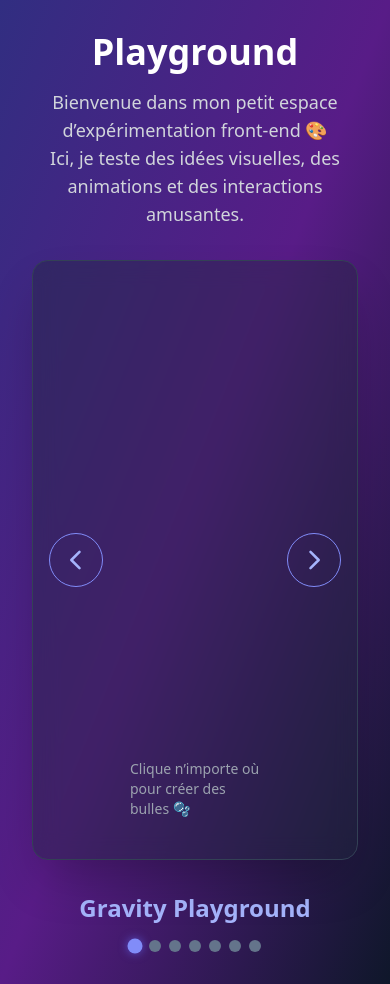
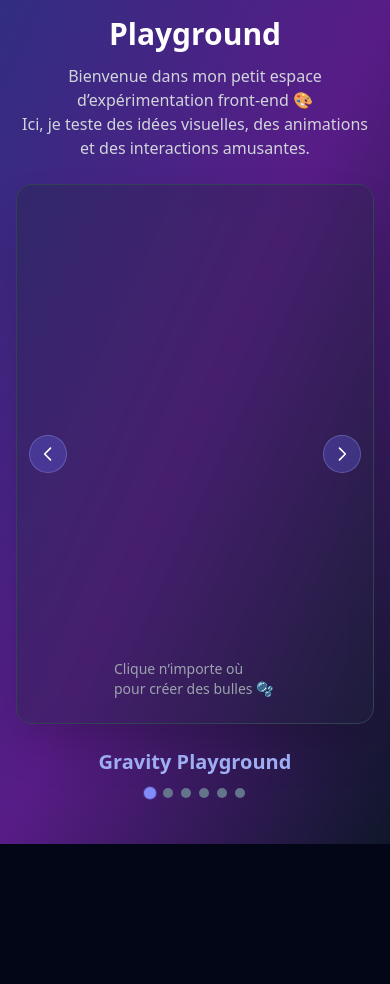
Before and after one commit to Mohamed-bennaceur-epitech/portfolio-mohamed-amin, a React (Vite) app: page /playground in a window 390 px wide. After the commit the page ends 844 px from the top, so only its background shows below. Built offline with nearby package versions, Linux system fonts and the light colour scheme.

Commit message:
[FIX] - responsive fix

```diff
--- a/src/Pages/Playground.tsx
+++ b/src/Pages/Playground.tsx
@@ -1,106 +1,83 @@
-import { useState } from "react";
+import { useState, useEffect } from "react";
 import { motion, AnimatePresence } from "framer-motion";
 import GravityPlayground from "../components/GravityPlayground";
 import AiMoodBoard from "../components/AiMoodBoard";
 import MiniSandbox from "../components/MiniSandbox";
-import MoodOrb from "../components/MoodOrb";
+import DevStatsDashboard from "../components/DevStatsDashboard";
 import OrbitPlanets from "../components/OrbitPlanets";
 import ParticleMood from "../components/ParticleMood";
-import DevStatsDashboard from "../components/DevStatsDashboard";
 
 export default function Playground() {
   const components = [
     { id: 0, element: <GravityPlayground />, title: "Gravity Playground" },
     { id: 1, element: <AiMoodBoard />, title: "AI Mood Board" },
     { id: 2, element: <MiniSandbox />, title: "Mini Creative Sandbox" },
-    { id: 3, element: <MoodOrb />, title: "Mood Orb" },
-    { id: 4, element: <OrbitPlanets />, title: "Orbit Planets" },
-    { id: 5, element: <ParticleMood />, title: "Particle Mood" },
-    { id: 6, element: <DevStatsDashboard />, title: "Dev Stats Dashboard" },
+    { id: 3, element: <OrbitPlanets />, title: "Orbit Planets" },
+    { id: 4, element: <ParticleMood />, title: "Particle Mood" },
+    { id: 5, element: <DevStatsDashboard />, title: "Dev Stats Dashboard" },
   ];
 
   const [currentIndex, setCurrentIndex] = useState(0);
-
   const next = () => setCurrentIndex((prev) => (prev + 1) % components.length);
   const prev = () =>
     setCurrentIndex((prev) => (prev - 1 + components.length) % components.length);
 
-  const currentComponent = components[currentIndex];
+  const current = components[currentIndex];
 
   return (
-    <main className="relative min-h-screen flex flex-col items-center justify-center bg-gradient-to-br from-indigo-900 via-purple-900 to-slate-900 text-white p-8 overflow-hidden">
-      <h1 className="text-4xl font-bold mb-4">Playground</h1>
-      <p className="text-lg text-gray-300 mb-8 text-center max-w-xl">
+    <main className="relative min-h-screen flex flex-col items-center justify-start bg-gradient-to-br from-indigo-900 via-purple-900 to-slate-900 text-white p-4 sm:p-8 overflow-x-hidden overflow-y-auto">
+      <h1 className="text-3xl sm:text-4xl font-bold mb-3 sm:mb-4">Playground</h1>
+      <p className="text-base sm:text-lg text-gray-300 mb-6 sm:mb-8 text-center max-w-xl">
         Bienvenue dans mon petit espace d’expérimentation front-end 🎨 <br />
         Ici, je teste des idées visuelles, des animations et des interactions amusantes.
       </p>
 
-      {/* Carrousel principal */}
-      <div className="relative w-full max-w-5xl h-[600px] bg-slate-800/40 backdrop-blur-md rounded-2xl border border-slate-700 shadow-2xl overflow-hidden flex items-center justify-center">
+      {/* Carrousel */}
+      <div className="relative w-full max-w-[950px] rounded-2xl border border-slate-700 shadow-2xl overflow-hidden bg-slate-800/30 backdrop-blur-md flex items-center justify-center h-[540px] sm:h-[640px]">
         <AnimatePresence mode="wait">
           <motion.div
-            key={currentComponent.id}
+            key={current.id}
             initial={{ opacity: 0, x: 100 }}
             animate={{ opacity: 1, x: 0 }}
             exit={{ opacity: 0, x: -100 }}
-            transition={{ duration: 0.5, ease: "easeInOut" }}
-            className="w-full h-full flex items-center justify-center p-8"
+            transition={{ duration: 0.45, ease: "easeInOut" }}
+            className="w-full h-full flex items-center justify-center overflow-y-auto p-4 sm:p-6"
           >
-            {currentComponent.element}
+            {current.element}
           </motion.div>
         </AnimatePresence>
 
-        {/* Flèche gauche (SVG stylée) */}
+        {/* Flèche gauche */}
         <button
           onClick={prev}
-          className="absolute left-4 top-1/2 -translate-y-1/2 p-3 rounded-full border border-indigo-400 text-indigo-300 hover:text-white hover:border-indigo-300 hover:shadow-[0_0_15px_rgba(99,102,241,0.7)] transition-all duration-300"
-          aria-label="Précédent"
+          className="absolute left-3 top-1/2 -translate-y-1/2 bg-indigo-500/30 hover:bg-indigo-500/50 border border-indigo-300/30 rounded-full p-2 sm:p-3 transition"
         >
-          <svg
-            xmlns="http://www.w3.org/2000/svg"
-            fill="none"
-            viewBox="0 0 24 24"
-            strokeWidth={2.2}
-            stroke="currentColor"
-            className="w-7 h-7"
-          >
-            <path strokeLinecap="round" strokeLinejoin="round" d="M15 19l-7-7 7-7" />
+          <svg xmlns="http://www.w3.org/2000/svg" className="w-5 h-5 sm:w-6 sm:h-6" fill="none" viewBox="0 0 24 24" stroke="currentColor">
+            <path strokeLinecap="round" strokeLinejoin="round" strokeWidth={2} d="M15 19l-7-7 7-7" />
           </svg>
         </button>
 
-        {/* Flèche droite (SVG stylée) */}
+        {/* Flèche droite */}
         <button
           onClick={next}
-          className="absolute right-4 top-1/2 -translate-y-1/2 p-3 rounded-full border border-indigo-400 text-indigo-300 hover:text-white hover:border-indigo-300 hover:shadow-[0_0_15px_rgba(99,102,241,0.7)] transition-all duration-300"
-          aria-label="Suivant"
+          className="absolute right-3 top-1/2 -translate-y-1/2 bg-indigo-500/30 hover:bg-indigo-500/50 border border-indigo-300/30 rounded-full p-2 sm:p-3 transition"
         >
-          <svg
-            xmlns="http://www.w3.org/2000/svg"
-            fill="none"
-            viewBox="0 0 24 24"
-            strokeWidth={2.2}
-            stroke="currentColor"
-            className="w-7 h-7"
-          >
-            <path strokeLinecap="round" strokeLinejoin="round" d="M9 5l7 7-7 7" />
+          <svg xmlns="http://www.w3.org/2000/svg" className="w-5 h-5 sm:w-6 sm:h-6" fill="none" viewBox="0 0 24 24" stroke="currentColor">
+            <path strokeLinecap="round" strokeLinejoin="round" strokeWidth={2} d="M9 5l7 7-7 7" />
           </svg>
         </button>
       </div>
 
-      {/* Nom de la slide */}
-      <h2 className="mt-8 text-2xl font-semibold text-indigo-300">
-        {currentComponent.title}
-      </h2>
+      <h2 className="mt-6 sm:mt-8 text-xl sm:text-2xl font-semibold text-indigo-300">{current.title}</h2>
 
-      {/* Petits indicateurs de position */}
-      <div className="flex gap-2 mt-4">
+      {/* Indicateurs */}
+      <div className="flex gap-2 mt-3">
         {components.map((_, i) => (
           <div
             key={i}
-            className={`w-3 h-3 rounded-full transition-all ${i === currentIndex
-                ? "bg-indigo-400 scale-125 shadow-[0_0_8px_rgba(99,102,241,0.7)]"
-                : "bg-slate-500 scale-100"
-              }`}
+            className={`w-2.5 h-2.5 rounded-full transition-all ${
+              i === currentIndex ? "bg-indigo-400 scale-125" : "bg-slate-500"
+            }`}
           />
         ))}
       </div>
--- a/src/components/AiMoodBoard.tsx
+++ b/src/components/AiMoodBoard.tsx
@@ -1,91 +1,64 @@
-import { useState } from "react";
-import { motion, AnimatePresence } from "framer-motion";
-
-const sampleImages: Record<string, string[]> = {
-    innovation: [
-        `https://picsum.photos/seed/innovation1/600/400`,
-        `https://picsum.photos/seed/innovation2/600/400`,
-        `https://picsum.photos/seed/innovation3/600/400`,
-    ],
-    design: [
-        `https://picsum.photos/seed/design1/600/400`,
-        `https://picsum.photos/seed/design2/600/400`,
-        `https://picsum.photos/seed/design3/600/400`,
-    ],
-    code: [
-        `https://picsum.photos/seed/code1/600/400`,
-        `https://picsum.photos/seed/code2/600/400`,
-        `https://picsum.photos/seed/code3/600/400`,
-    ],
-    nature: [
-        `https://picsum.photos/seed/nature1/600/400`,
-        `https://picsum.photos/seed/nature2/600/400`,
-        `https://picsum.photos/seed/nature3/600/400`,
-    ],
-};
+import { useEffect, useState } from "react";
 
 export default function AiMoodBoard() {
   const [keyword, setKeyword] = useState("");
   const [images, setImages] = useState<string[]>([]);
+  const [loading, setLoading] = useState(false);
 
-    const handleSearch = () => {
-        const key = keyword.toLowerCase();
-        if (sampleImages[key]) {
-            setImages(sampleImages[key]);
-        } else {
-            const random = Array.from({ length: 3 }, () =>
-                `https://picsum.photos/seed/${Math.random()}/600/400`
+  const generate = () => {
+    if (!keyword.trim()) return;
+    setLoading(true);
+    const seed = keyword.replace(/\s+/g, "-").toLowerCase();
+    const urls = Array.from({ length: 6 }).map(
+      (_, i) => `https://picsum.photos/seed/${seed}-${i}/800/800`
     );
-            setImages(random);
-
-        }
+    setTimeout(() => {
+      setImages(urls);
+      setLoading(false);
+    }, 800);
   };
 
   return (
-        <div className="flex flex-col items-center justify-center h-full w-full p-6 text-white">
-            <h2 className="text-3xl font-bold mb-4">🧠 AI Mood Board</h2>
-            <p className="text-gray-300 mb-6 text-center max-w-lg">
-                Tape un mot-clé (ex : <span className="text-indigo-400">design</span>,{" "}
-                <span className="text-indigo-400">code</span>,{" "}
-                <span className="text-indigo-400">nature</span>…) et découvre une
-                ambiance visuelle aléatoire inspirée de ce thème.
+    <div className="w-full h-full flex flex-col items-center justify-start overflow-y-auto">
+      <h3 className="text-center text-lg sm:text-xl font-semibold mb-3 text-indigo-300">
+        ✨ AI Mood Board
+      </h3>
+      <p className="text-gray-400 text-center mb-4 text-sm sm:text-base px-4">
+        Tape un mot-clé (ex: <span className="text-indigo-400">design</span>,{" "}
+        <span className="text-indigo-400">nature</span>...) et découvre une ambiance inspirée.
       </p>
 
-            <div className="flex gap-2 mb-8">
+      <div className="flex flex-col sm:flex-row items-center gap-2 w-full max-w-2xl mb-4">
         <input
-                    type="text"
+          className="flex-1 rounded-lg bg-white/10 border border-white/20 px-3 py-2 outline-none focus:ring-2 ring-indigo-400 text-sm sm:text-base"
           placeholder="Entre un mot-clé..."
-                    className="px-4 py-2 rounded-lg text-gray-900 focus:outline-none focus:ring-2 focus:ring-indigo-500"
           value={keyword}
           onChange={(e) => setKeyword(e.target.value)}
         />
         <button
-                    onClick={handleSearch}
-                    className="bg-indigo-600 hover:bg-indigo-700 px-4 py-2 rounded-lg font-semibold transition"
+          className="rounded-lg bg-indigo-500 hover:bg-indigo-600 px-4 py-2 font-semibold transition text-sm sm:text-base"
+          onClick={generate}
         >
           Générer
         </button>
       </div>
 
-            <div className="grid grid-cols-1 sm:grid-cols-2 md:grid-cols-3 gap-4 w-full max-w-4xl">
-                <AnimatePresence>
-                    {images.map((img, index) => (
-                        <motion.div
-                            key={index}
-                            initial={{ opacity: 0, scale: 0.8 }}
-                            animate={{ opacity: 1, scale: 1 }}
-                            exit={{ opacity: 0, scale: 0.8 }}
-                            transition={{ duration: 0.4 }}
-                            className="rounded-lg overflow-hidden shadow-lg"
-                        >
+      {loading && <p className="text-gray-400 mt-6 animate-pulse">Chargement...</p>}
+
+      {!loading && images.length === 0 && (
+        <p className="text-gray-400 mt-6">🔍 Entrez un mot-clé pour générer des images !</p>
+      )}
+
+      <div className="grid grid-cols-1 xs:grid-cols-2 sm:grid-cols-3 gap-3 mt-4 px-2 overflow-y-auto">
+        {images.map((img, i) => (
           <img
+            key={i}
             src={img}
             alt="Mood"
-                                className="w-full h-56 object-cover hover:scale-105 transition-transform duration-300"
+            className="rounded-xl w-full h-52 sm:h-56 object-cover"
+            loading="lazy"
           />
-                        </motion.div>
         ))}
-                </AnimatePresence>
       </div>
     </div>
   );
--- a/src/components/DevStatsDashboard.tsx
+++ b/src/components/DevStatsDashboard.tsx
@@ -1,5 +1,5 @@
 import { motion } from "framer-motion";
-import { useState, useEffect } from "react";
+import { useEffect, useState } from "react";
 import {
   LineChart,
   Line,
@@ -11,7 +11,7 @@ import {
 
 export default function DevStatsDashboard() {
   const [commitMessage, setCommitMessage] = useState("");
-  const [showPopup, setShowPopup] = useState(false);
+  const [isMobile, setIsMobile] = useState(false);
 
   const commitMessages = [
     "fix: adjusted gravity multiplier 🚀",
@@ -31,6 +31,13 @@ export default function DevStatsDashboard() {
     return () => clearInterval(interval);
   }, []);
 
+  useEffect(() => {
+    const handleResize = () => setIsMobile(window.innerWidth < 500);
+    handleResize();
+    window.addEventListener("resize", handleResize);
+    return () => window.removeEventListener("resize", handleResize);
+  }, []);
+
   const weeklyActivity = [
     { day: "Mon", commits: 5 },
     { day: "Tue", commits: 8 },
@@ -45,28 +52,33 @@ export default function DevStatsDashboard() {
   const commitsToday = 12;
   const project = "Mirror – Multiplayer Game";
 
+  if (isMobile) {
+    return (
+      <div className="flex flex-col items-center justify-center h-full text-center p-6">
+        <p className="text-gray-300 mb-4">
+          📱 Version mobile simplifiée — télécharge l’app pour une meilleure expérience.
+        </p>
+        <a
+          href="/dev_stats_dashboard.apk"
+          download="dev_stats_dashboard.apk"
+          className="bg-indigo-600 hover:bg-indigo-700 text-white px-5 py-3 rounded-lg shadow-md transition"
+        >
+          Télécharger l’app Android
+        </a>
+      </div>
+    );
+  }
+
   return (
-    <div className="relative w-full h-full flex flex-col items-center justify-center bg-gradient-to-br from-slate-900 via-indigo-900 to-purple-900 rounded-2xl border border-slate-700 shadow-xl p-8">
-      <h2 className="text-3xl font-bold text-white mb-6">Dev Stats Dashboard</h2>
+    <div className="w-full h-full flex flex-col items-center justify-center text-white">
+      <h2 className="text-3xl font-bold mb-6">Dev Stats Dashboard</h2>
 
-      {/* Bouton pour ouvrir la popup */}
-      <motion.button
-        whileHover={{ scale: 1.05 }}
-        whileTap={{ scale: 0.95 }}
-        onClick={() => setShowPopup(true)}
-        className="absolute top-6 right-6 bg-indigo-500 hover:bg-indigo-600 text-white px-4 py-2 rounded-lg shadow-md transition"
-      >
-        📱 Télécharger l'app
-      </motion.button>
-
-      {/* 3 stats principales */}
       <div className="grid grid-cols-3 gap-6 mb-8 w-full max-w-4xl">
         <StatCard label="Commits Today" value={commitsToday} icon="💻" />
         <StatCard label="Focus Level" value={`${focus}%`} icon="🧠" />
         <StatCard label="Active Project" value={project} icon="⚡" />
       </div>
 
-      {/* Graphique */}
       <div className="w-full max-w-4xl h-64 bg-slate-800/40 backdrop-blur-md rounded-xl border border-slate-600 shadow-inner p-4">
         <h3 className="text-indigo-300 text-lg font-semibold mb-2">
           Weekly Commit Activity
@@ -94,7 +106,6 @@ export default function DevStatsDashboard() {
         </ResponsiveContainer>
       </div>
 
-      {/* Message de commit */}
       <motion.div
         key={commitMessage}
         initial={{ opacity: 0, y: 10 }}
@@ -107,52 +118,10 @@ export default function DevStatsDashboard() {
           {commitMessage}
         </p>
       </motion.div>
-
-      {/* --- Popup de téléchargement --- */}
-      {showPopup && (
-        <motion.div
-          initial={{ opacity: 0 }}
-          animate={{ opacity: 1 }}
-          exit={{ opacity: 0 }}
-          className="absolute inset-0 bg-black/60 backdrop-blur-sm flex items-center justify-center"
-        >
-          <motion.div
-            initial={{ scale: 0.9, opacity: 0 }}
-            animate={{ scale: 1, opacity: 1 }}
-            transition={{ duration: 0.3 }}
-            className="bg-slate-900 text-white rounded-2xl shadow-2xl p-8 max-w-sm w-full border border-indigo-700"
-          >
-            <h3 className="text-2xl font-semibold mb-4 text-center text-indigo-400">
-              📱 Télécharger l'application mobile
-            </h3>
-            <p className="text-gray-300 text-center mb-6">
-              Souhaitez-vous télécharger la version Android de{" "}
-              <span className="font-semibold text-indigo-300">Dev Stats Dashboard</span> ?
-            </p>
-
-            <div className="flex justify-center gap-4">
-              <a
-                href="/apk/dev_stats_dashboard.apk"
-                download
-                className="bg-indigo-600 hover:bg-indigo-700 text-white px-5 py-2 rounded-lg shadow-md transition"
-              >
-                Oui, télécharger
-              </a>
-              <button
-                onClick={() => setShowPopup(false)}
-                className="bg-slate-700 hover:bg-slate-600 text-white px-5 py-2 rounded-lg transition"
-              >
-                Annuler
-              </button>
-            </div>
-          </motion.div>
-        </motion.div>
-      )}
     </div>
   );
 }
 
-/* --- Sous composant StatCard --- */
 function StatCard({
   label,
   value,
```
Also changed, not shown: 1 other file (tests, documents, lock files or other folders). Lines whose indentation alone changed are shown as unchanged.
